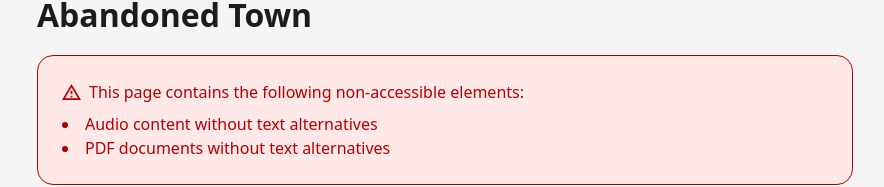
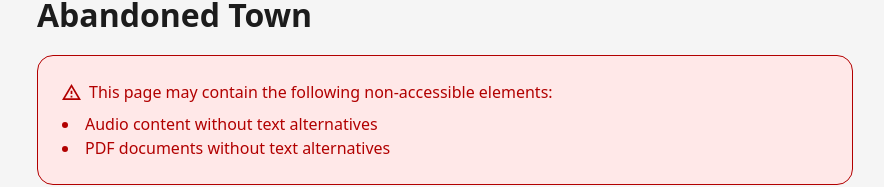
Before and after one commit to Koseioki/koseioki, a React (Vite) app: page /concert-band-scores/abandoned-town in a window 1280 px wide. Shown: the part 161-348 px from the top of the page, without its empty margins (195-1079 px from the left). Built offline with nearby package versions, Linux system fonts and the light colour scheme.

Commit message:
added aria-hidden

```diff
--- a/src/components/Profile.jsx
+++ b/src/components/Profile.jsx
@@ -15,7 +15,7 @@ function Profile() {
 
   return (
     <section id="profile">
-        <img className="profile-picture" src={Kosei} alt="" />
+        <img className="profile-picture" src={Kosei} alt="" aria-hidden="true" />
       <div>
         {/* <h1 ref={headingRef} tabIndex="-1" className="headings">Kosei Oki</h1> */}
         <h1 className="headings">Kosei Oki</h1>
--- a/src/components/WarningSection.jsx
+++ b/src/components/WarningSection.jsx
@@ -5,7 +5,7 @@ function WarningSection({ children }) {
     <section className="warning-section" aria-labelledby="info">
 
       <h2 id="info" className="sr-only">Accessibility information</h2>
-      <p><Icon icon="Warning" />This page contains the following non-accessible elements:</p>
+      <p><Icon icon="Warning" />This page may contain the following non-accessible elements:</p>
       <ul>
       {children}
       </ul>
```
